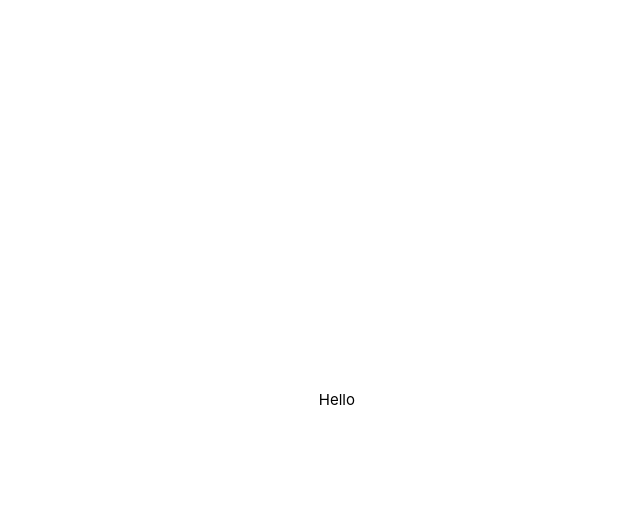
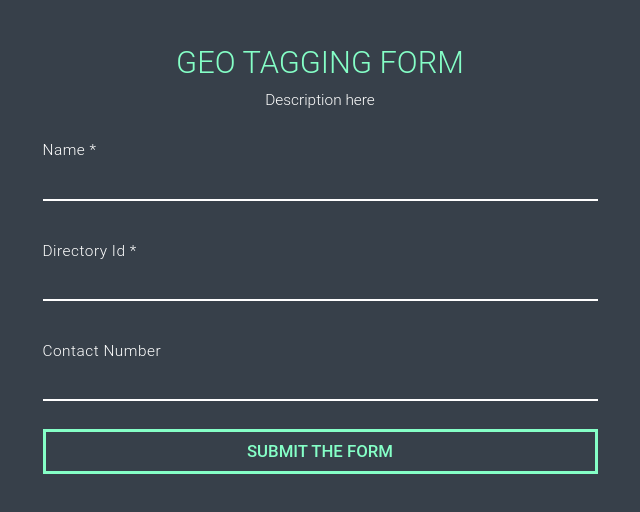
Before and after one commit to jijojames18/geotagging.stpeterstvm.org, a Vue app: page / in a window 1280 px wide. Shown: the top 512 px of the page, without its empty margins (285-925 px from the left). Built offline with nearby package versions, Linux system fonts and the light colour scheme.

Commit message:
Base form

```diff
--- a/index.html
+++ b/index.html
@@ -1,10 +1,17 @@
 <!DOCTYPE html>
 <html lang="en">
   <head>
-    <meta charset="UTF-8">
-    <link rel="icon" href="/favicon.ico">
-    <meta name="viewport" content="width=device-width, initial-scale=1.0">
+    <meta charset="UTF-8" />
+    <link rel="icon" href="/favicon.ico" />
+    <meta name="viewport" content="width=device-width, initial-scale=1.0" />
     <title>Vite App</title>
+    <!-- Latest compiled and minified CSS -->
+    <link
+      rel="stylesheet"
+      href="https://cdn.jsdelivr.net/npm/bootstrap@3.4.1/dist/css/bootstrap.min.css"
+      integrity="sha384-HSMxcRTRxnN+Bdg0JdbxYKrThecOKuH5zCYotlSAcp1+c8xmyTe9GYg1l9a69psu"
+      crossorigin="anonymous"
+    />
   </head>
   <body>
     <div id="app"></div>
--- a/package.json
+++ b/package.json
@@ -10,6 +10,7 @@
     "format": "prettier --write src/"
   },
   "dependencies": {
+    "sass": "^1.58.3",
     "vue": "^3.2.47"
   },
   "devDependencies": {
--- a/src/App.vue
+++ b/src/App.vue
@@ -1,7 +1,146 @@
 <script setup></script>
 
 <template>
-  <div>Hello</div>
+  <main id="main" class="container">
+    <div class="row">
+      <div class="col-xs-12 col-lg-offset-3 col-lg-6">
+        <div class="text-center">
+          <h1 id="title">Geo Tagging Form</h1>
+          <p id="description" class="description text-center">Description here</p>
+        </div>
+        <form id="geotagging-form">
+          <fieldset>
+            <label for="name">
+              Name *
+              <input
+                class=""
+                type="text"
+                id="name"
+                name="name"
+                placeholder="Enter your name (required)"
+                required
+              />
+            </label>
+          </fieldset>
+          <fieldset>
+            <label for="directory_id">
+              Directory Id *
+              <input
+                class=""
+                type="text"
+                id="directory_id"
+                name="directory_id"
+                placeholder="Enter your Directory Id (required)"
+                required
+              />
+            </label>
+          </fieldset>
+          <fieldset>
+            <label for="directory_id">
+              Contact Number
+              <input
+                class=""
+                type="text"
+                id="contact_no"
+                name="contact_no"
+                placeholder="Enter your Contact Number"
+                required
+              />
+            </label>
+          </fieldset>
+          <button id="submit" type="submit" class="btn">Submit the form</button>
+        </form>
+      </div>
+    </div>
+  </main>
 </template>
 
-<style scoped></style>
+<style lang="scss" scoped>
+#geotagging-form {
+  label {
+    display: block;
+    margin-bottom: 2%;
+    font-size: 1.1em;
+    font-weight: 300;
+    color: var(--white);
+    letter-spacing: 0.5px;
+  }
+
+  input::-webkit-input-placeholder {
+    color: transparent !important;
+  }
+  input::-moz-placeholder {
+    color: transparent !important;
+  }
+  input:-ms-input-placeholder {
+    color: transparent !important;
+  }
+  input:-moz-placeholder {
+    color: transparent !important;
+  }
+
+  input {
+    display: block;
+    width: 100%;
+    overflow: hidden;
+    outline: none;
+    border: 2px solid var(--grey);
+    margin-top: 1.5%;
+    padding: 0 0 5px 0;
+    background: transparent;
+    border: none;
+    outline: none;
+    border-bottom: 2px solid var(--white);
+    font-size: 1.1em;
+    font-weight: 300;
+    color: var(--green);
+
+    &:focus {
+      border-color: var(--green);
+    }
+  }
+
+  .btn {
+    display: inline-block;
+    position: relative;
+    width: 100%;
+    margin: 3% 0 0 0;
+    height: 45px;
+    text-transform: uppercase;
+    text-decoration: none;
+    cursor: pointer;
+    border: 3px solid var(--green);
+    border-radius: 0;
+    font-weight: 500;
+    font-size: 1.2em;
+    color: var(--green);
+    text-align: center;
+    background: none;
+    transition: color 0.25s ease;
+
+    &:after {
+      position: absolute;
+      content: '';
+      top: 0;
+      left: 0;
+      width: 0;
+      height: 100%;
+      background-color: var(--green);
+      transform-origin: left;
+      transition: width 0.5s ease;
+      z-index: -1;
+    }
+    &:hover {
+      color: var(--background);
+
+      &:after {
+        width: 100%;
+      }
+    }
+  }
+
+  fieldset {
+    margin: 5% 0 0 0;
+  }
+}
+</style>
--- a/src/assets/base.css
+++ /dev/null
@@ -1,37 +0,0 @@
-/* semantic color variables for this project */
-:root {
-  --color-background: var(--vt-c-white);
-  --color-background-soft: var(--vt-c-white-soft);
-  --color-background-mute: var(--vt-c-white-mute);
-
-  --color-border: var(--vt-c-divider-light-2);
-  --color-border-hover: var(--vt-c-divider-light-1);
-
-  --color-heading: var(--vt-c-text-light-1);
-  --color-text: var(--vt-c-text-light-1);
-
-  --section-gap: 160px;
-}
-
-*,
-*::before,
-*::after {
-  box-sizing: border-box;
-  margin: 0;
-  position: relative;
-  font-weight: normal;
-}
-
-body {
-  min-height: 100vh;
-  color: var(--color-text);
-  background: var(--color-background);
-  transition: color 0.5s, background-color 0.5s;
-  line-height: 1.6;
-  font-family: Inter, -apple-system, BlinkMacSystemFont, 'Segoe UI', Roboto, Oxygen, Ubuntu,
-    Cantarell, 'Fira Sans', 'Droid Sans', 'Helvetica Neue', sans-serif;
-  font-size: 15px;
-  text-rendering: optimizeLegibility;
-  -webkit-font-smoothing: antialiased;
-  -moz-osx-font-smoothing: grayscale;
-}
--- a/src/assets/main.css
+++ /dev/null
@@ -1,35 +0,0 @@
-@import './base.css';
-
-#app {
-  max-width: 1280px;
-  margin: 0 auto;
-  padding: 2rem;
-
-  font-weight: normal;
-}
-
-a,
-.green {
-  text-decoration: none;
-  color: hsla(160, 100%, 37%, 1);
-  transition: 0.4s;
-}
-
-@media (hover: hover) {
-  a:hover {
-    background-color: hsla(160, 100%, 37%, 0.2);
-  }
-}
-
-@media (min-width: 1024px) {
-  body {
-    display: flex;
-    place-items: center;
-  }
-
-  #app {
-    display: grid;
-    grid-template-columns: 1fr 1fr;
-    padding: 0 2rem;
-  }
-}
--- /dev/null
+++ b/src/assets/main.scss
@@ -0,0 +1,66 @@
+:root {
+  --font-family: 'Roboto', sans-serif;
+  --background: #37404a;
+  --white: #fff;
+  --black: #000;
+  --green: #85ffc7;
+  --grey: #333;
+}
+
+// General
+* {
+  outline: 0 !important;
+}
+
+body {
+  padding: 2% 0;
+  background-color: var(--background);
+  font-family: var(--font-family);
+}
+
+h1 {
+  font-size: 2.2em;
+  font-weight: 300;
+  color: var(--green);
+  text-transform: uppercase;
+}
+
+p {
+  font-size: 1.1em;
+  font-weight: 300;
+  color: var(--white);
+}
+
+a {
+  color: var(--white);
+  &:hover {
+    text-decoration: none;
+    color: var(--white);
+  }
+}
+
+#app {
+  max-width: 1280px;
+  margin: 0 auto;
+  padding: 2rem;
+  font-weight: normal;
+}
+
+@media (min-width: 1024px) {
+  body {
+    display: flex;
+    place-items: center;
+  }
+
+  #app {
+    display: grid;
+    grid-template-columns: 1fr 1fr;
+    padding: 0 2rem;
+  }
+}
+
+@media only screen and (max-width: 600px) {
+  body {
+    padding: 8% 0;
+  }
+}
--- a/src/main.js
+++ b/src/main.js
@@ -1,6 +1,6 @@
 import { createApp } from 'vue'
 import App from './App.vue'
 
-import './assets/main.css'
+import './assets/main.scss'
 
 createApp(App).mount('#app')
```
Also changed, not shown: 1 other file (tests, documents, lock files or other folders).
